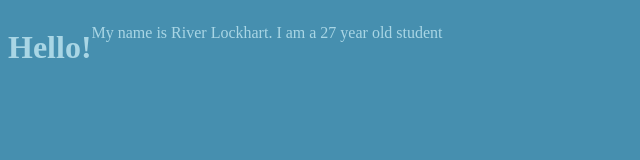
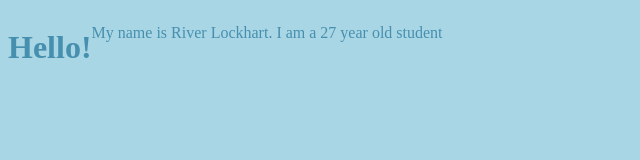
Before and after one commit to river-lockhart/river-lockhart.github.io, a plain HTML site: page index.html in a window 1280 px wide. Shown: the whole page, without its empty margins (0-640 px from the left). Drawn offline with Linux system fonts and the light colour scheme.

Commit message:
Deciding on color palette

```diff
--- a/index.css
+++ b/index.css
@@ -1,7 +1,7 @@
 body{
         display: flex;
-        background: #468faf;
-        color: #a9d6e5;
+        background: #a9d6e5;
+        color: #468faf;
 }
 .intro{
         width: 100%;
@@ -11,3 +11,8 @@ body{
         width: 100%;
         justify-content: center;
 }
+
+.bio{
+        background: #e2eafc;
+        color: #b6ccfe;
+}
--- a/index.html
+++ b/index.html
@@ -9,7 +9,7 @@
         <div id="intro">
                 <h1>Hello!</h1>
         </div>
-        <article>
+        <article id="bio">
                 <p>My name is River Lockhart. I am a 27 year old student</p>
         </article>
         <div>
```
